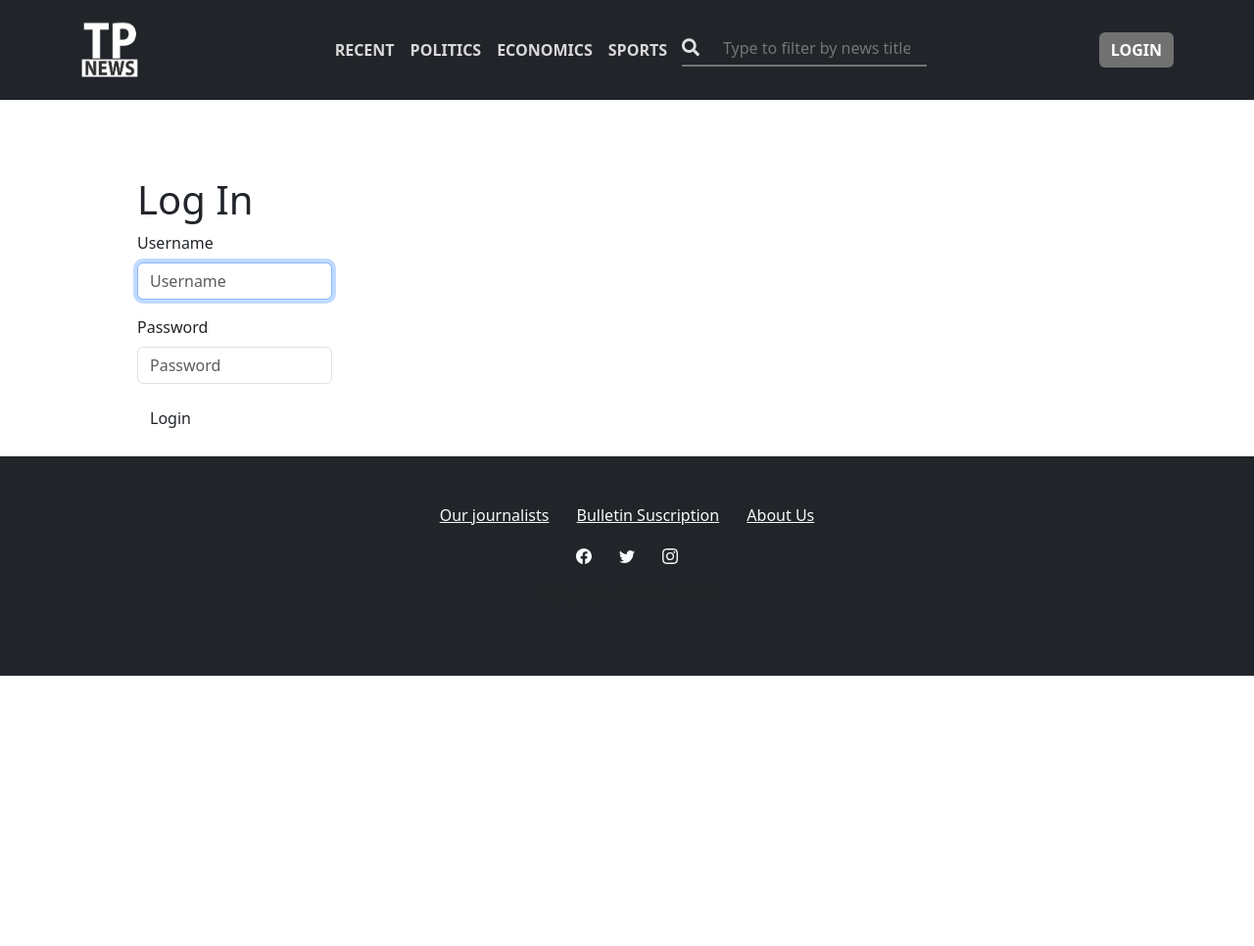
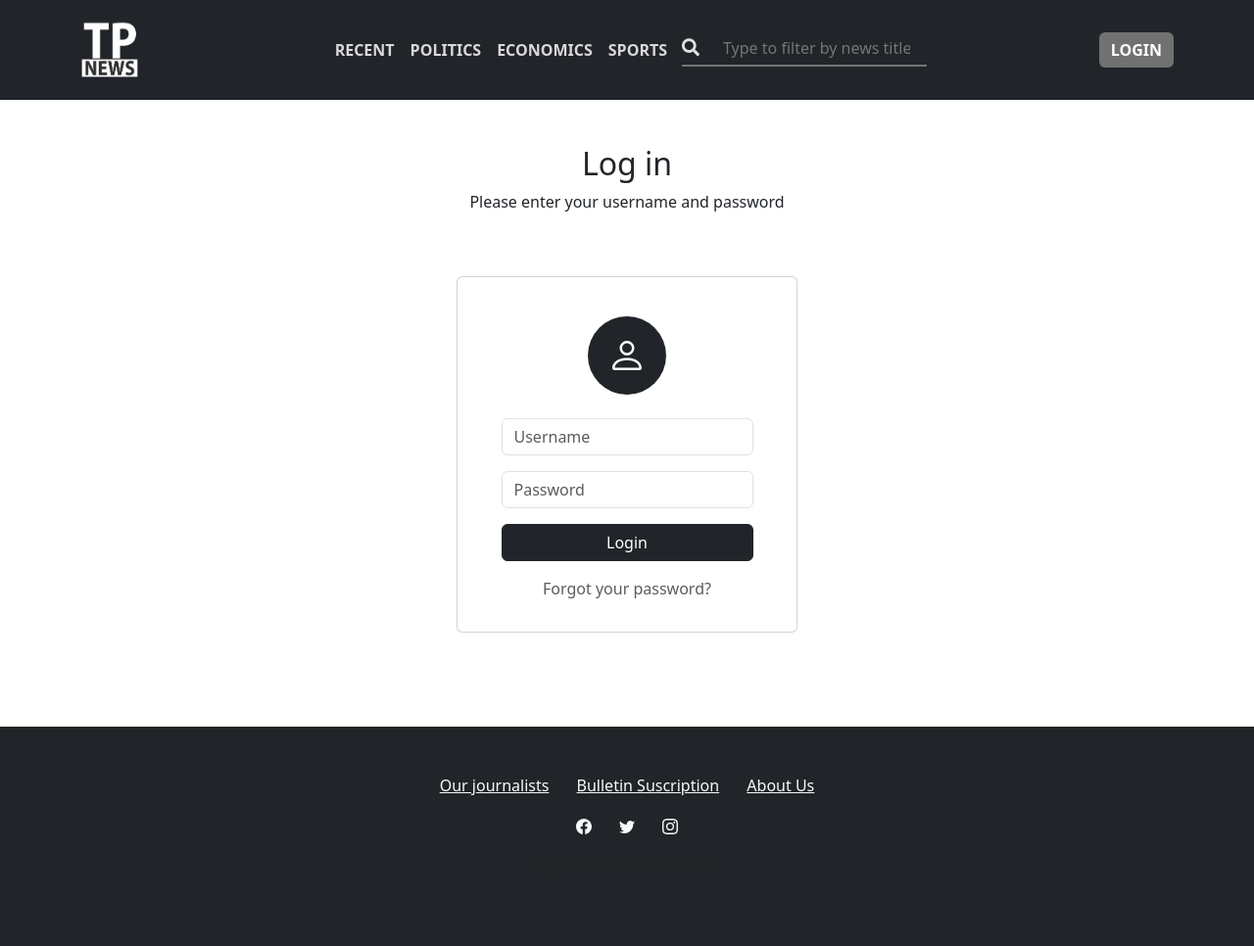
Before and after one commit to davidfernndez775/tp_news, a Django app: page /accounts/login/ in a window 1280 px wide. Shown: the whole page at 98% size. Before the commit the page ends 690 px from the top, so only its background shows below. Run offline with Django 4.2, Linux system fonts and the light colour scheme; some libraries are stand-ins or nearby versions.

Commit message:
login and logout

```diff
--- a/TP_news/settings.py
+++ b/TP_news/settings.py
@@ -131,8 +131,8 @@ STATICFILES_DIRS = [BASE_DIR/"static/",]
 MEDIA_URL = '/media/'
 MEDIA_ROOT = BASE_DIR.joinpath('media')
 
-LOGIN_REDIRECT_URL = 'news_service:board'
-LOGOUT_REDIRECT_URL = 'news_list'
+LOGIN_REDIRECT_URL = 'news_service:news_list'
+LOGOUT_REDIRECT_URL = 'news_service:news_list'
 
 INTERNAL_IPS = ['127.0.0.1']
 
--- a/accounts/templates/accounts/login.html
+++ b/accounts/templates/accounts/login.html
@@ -1,12 +1,54 @@
 {% extends "base.html" %}
-{% load bootstrap5 %}
 {% block content %}
-    <div class="container">
-        <h1>Log In</h1>
-        <form action="" method="post">
-            {% csrf_token %}
-            {% bootstrap_form form %}
-            <input type="submit" class="btn btn-default" value="Login">
-        </form>
-    </div>
+    <section class="position-relative py-4 py-xl-5" id="login-container">
+        <div class="container">
+            <div class="row mb-5">
+                <div class="col-md-8 col-xl-6 text-center mx-auto">
+                    <h2>Log in</h2>
+                    <p class="w-lg-50">Please enter your username and password</p>
+                </div>
+            </div>
+            <div class="row d-flex justify-content-center">
+                <div class="col-md-6 col-xl-4">
+                    <div class="card mb-5">
+                        <div class="card-body d-flex flex-column align-items-center">
+                            <div class="bs-icon-xl bs-icon-circle bs-icon-primary bs-icon my-4"
+                                 id="login-circle">
+                                <svg xmlns="http://www.w3.org/2000/svg"
+                                     width="1em"
+                                     height="1em"
+                                     fill="currentColor"
+                                     viewBox="0 0 16 16"
+                                     class="bi bi-person">
+                                    <path d="M8 8a3 3 0 1 0 0-6 3 3 0 0 0 0 6Zm2-3a2 2 0 1 1-4 0 2 2 0 0 1 4 0Zm4 8c0 1-1 1-1 1H3s-1 0-1-1 1-4 6-4 6 3 6 4Zm-1-.004c-.001-.246-.154-.986-.832-1.664C11.516 10.68 10.289 10 8 10c-2.29 0-3.516.68-4.168 1.332-.678.678-.83 1.418-.832 1.664h10Z">
+                                    </path>
+                                </svg>
+                            </div>
+                            <form class="text-center" method="post">
+                                {% csrf_token %}
+                                <div class="mb-3">
+                                    <input class="form-control"
+                                           type="username"
+                                           name="username"
+                                           placeholder="Username">
+                                </div>
+                                <div class="mb-3">
+                                    <input class="form-control"
+                                           type="password"
+                                           name="password"
+                                           placeholder="Password">
+                                </div>
+                                <div class="mb-3">
+                                    <button class="btn btn-primary d-block w-100"
+                                            type="submit"
+                                            id="login-button2">Login</button>
+                                </div>
+                                <p class="text-muted">Forgot your password?</p>
+                            </form>
+                        </div>
+                    </div>
+                </div>
+            </div>
+        </div>
+    </section>
 {% endblock content %}
--- a/accounts/templates/accounts/signup.html
+++ b/accounts/templates/accounts/signup.html
@@ -0,0 +1,6 @@
+{% extends "base.html" %}
+{% block content %}
+    <div class="container">
+        <p>signup</p>
+    </div>
+{% endblock content %}
--- a/news_service/forms.py
+++ b/news_service/forms.py
@@ -1,10 +1,10 @@
 from typing import Any
-from accounts.forms import UserCreateForm
+# from accounts.forms import UserCreateForm
 from django import forms
 from . import models
 
 
-class JournalistCreateForm(UserCreateForm, forms.ModelForm):
+class JournalistCreateForm(forms.ModelForm):
     class Meta:
         fields = ('photo', 'description')
         model = models.Journalist
--- a/news_service/templates/news_service/news_detail.html
+++ b/news_service/templates/news_service/news_detail.html
@@ -1,8 +1,8 @@
-{% extends "base.html" %}
+{% extends "base_with_sidebar.html" %}
 {% block title %}
     {{ post.slug }}
 {% endblock title %}
-{% block content %}
+{% block main_content %}
     <div class="container" id="news_header">
         <img src="{{ post.image.url }}" width="100%">
         <h3>{{ post.title }}</h3>
@@ -15,7 +15,7 @@
         <p>Author: {{ post.author.user.firstname }}</p>
         <p>{{ post.author.description }}</p>
     </div>
-{% endblock content %}
+{% endblock main_content %}
 {% comment %} Sidebar {% endcomment %}
 {% block sidebar %}
     <div class="container" id="sidebar-container">{% include "news_service/sidebar.html" %}</div>
--- a/news_service/templates/news_service/news_list.html
+++ b/news_service/templates/news_service/news_list.html
@@ -1,8 +1,8 @@
-{% extends "base.html" %}
+{% extends "base_with_sidebar.html" %}
 {% block title %}
     Home
 {% endblock title %}
-{% block content %}
+{% block main_content %}
     <div class="row gy-4 row-col-1 row-cols-md-2">
         {% for post in post_list|slice:":4" %}
             {% comment %} se agrega el slice para limitar la cantidad de resultados {% endcomment %}
@@ -34,7 +34,7 @@
             </div>
         {% endfor %}
     </div>
-{% endblock content %}
+{% endblock main_content %}
 {% comment %} Sidebar {% endcomment %}
 {% block sidebar %}
     <div class="container" id="sidebar-container">{% include "news_service/sidebar.html" %}</div>
--- a/news_service/templates/news_service/sidebar.html
+++ b/news_service/templates/news_service/sidebar.html
@@ -1,4 +1,3 @@
-{% block sidebar %}
 <div class="card" id="side-card">
     <h4 id="side-title">MOST COMMENT NEWS</h4>
     <ul>
@@ -15,4 +14,3 @@
         <li>trending3</li>
     </ul>
 </div>
-{% endblock sidebar %}
--- a/news_service/urls.py
+++ b/news_service/urls.py
@@ -6,5 +6,5 @@ app_name = 'news_service'
 urlpatterns = [
     path('', views.NewsListView.as_view(), name='news_list'),
     path('post/<slug:slug>', views.NewsDetailView.as_view(), name='news_detail'),
-    path('board/', views.BoardView.as_view(), name='board'),
+    path('board/<slug:slug>', views.BoardView.as_view(), name='board'),
 ]
--- a/news_service/views.py
+++ b/news_service/views.py
@@ -5,6 +5,9 @@ from django.contrib.auth.mixins import LoginRequiredMixin, PermissionRequiredMix
 from django.urls import reverse
 from django.views import generic
 from . import models
+from django.contrib.auth import get_user_model
+User = get_user_model()  # nopep8
+
 
 # Create your views here.
 
@@ -19,5 +22,6 @@ class NewsDetailView(generic.DetailView):
     template_name = 'news_service/news_detail.html'
 
 
-class BoardView(LoginRequiredMixin, generic.TemplateView):
+class BoardView(LoginRequiredMixin, generic.DetailView):
+    model = models.Journalist
     template_name = 'news_service/board.html'
--- /dev/null
+++ b/static/assets/css/Login-Form-Basic-icons.css
@@ -0,0 +1,56 @@
+.bs-icon {
+  --bs-icon-size: .75rem;
+  display: flex;
+  flex-shrink: 0;
+  justify-content: center;
+  align-items: center;
+  font-size: var(--bs-icon-size);
+  width: calc(var(--bs-icon-size) * 2);
+  height: calc(var(--bs-icon-size) * 2);
+  color: var(--bs-primary);
+}
+
+.bs-icon-xs {
+  --bs-icon-size: 1rem;
+  width: calc(var(--bs-icon-size) * 1.5);
+  height: calc(var(--bs-icon-size) * 1.5);
+}
+
+.bs-icon-sm {
+  --bs-icon-size: 1rem;
+}
+
+.bs-icon-md {
+  --bs-icon-size: 1.5rem;
+}
+
+.bs-icon-lg {
+  --bs-icon-size: 2rem;
+}
+
+.bs-icon-xl {
+  --bs-icon-size: 2.5rem;
+}
+
+.bs-icon.bs-icon-primary {
+  color: var(--bs-white);
+  background: var(--bs-primary);
+}
+
+.bs-icon.bs-icon-primary-light {
+  color: var(--bs-primary);
+  background: rgba(var(--bs-primary-rgb), .2);
+}
+
+.bs-icon.bs-icon-semi-white {
+  color: var(--bs-primary);
+  background: rgba(255, 255, 255, .5);
+}
+
+.bs-icon.bs-icon-rounded {
+  border-radius: .5rem;
+}
+
+.bs-icon.bs-icon-circle {
+  border-radius: 50%;
+}
--- a/static/assets/css/my_styles.css
+++ b/static/assets/css/my_styles.css
@@ -33,6 +33,10 @@
   padding-left: 7px;
 }
 
+.custom-search-input {
+  color: rgb(239, 239, 239);
+}
+
 #login-button {
   background: rgb(113, 113, 113);
   border-style: none;
@@ -61,24 +65,104 @@
   background-color: aliceblue;
 }
 
-#news-container{
+#news-container {
   margin-bottom: 5%;
 }
 
-#side-card{
+#side-card {
   width: 18rem;
   margin-bottom: 5%;
 }
 
-#side-title{
+#side-title {
   color: rgb(218, 216, 216);
   font-weight: bold;
   font-size: 1rem;
   background-color: #212529;
 }
 
-#welcome{
+#welcome {
   color: rgb(218, 216, 216);
   font-weight: bold;
   font-size: 1rem;
 }
+
+.profile-card {
+  padding-top: 50px;
+  text-align: center;
+  margin-bottom: 15px;
+  border: 1px solid #212529;
+}
+
+.profile-back {
+  background-color: #212529;
+  height: 150px;
+  margin-bottom: -75px;
+}
+
+.profile-pic {
+  width: 150px;
+  height: 150px;
+  margin-bottom: 10px;
+}
+
+.rounded-circle {
+  border-radius: 50% !important;
+}
+
+.profile-name {
+  background-color: #212529;
+  color: #fff;
+  font-family: "Actor", sans-serif;
+  font-size: 16px;
+  font-weight: bold;
+  padding: 5px 0;
+  border-radius: 100px;
+  max-width: 300px;
+  margin: 0 auto 10px auto;
+}
+
+.profile-bio {
+  margin-bottom: 10px;
+  padding: 10px;
+}
+
+.profile-card .social-list {
+  list-style: none;
+  padding: 0;
+  margin-bottom: 20px;
+}
+
+.profile-card .social-list li i {
+  background-color: #212529;
+  color: #fff;
+  padding: 10px 11px;
+  border-radius: 100%;
+}
+
+.justify-content-center {
+  justify-content: center !important;
+}
+
+.btn-toolbar {
+  display: flex;
+  flex-wrap: wrap;
+}
+
+#profile-button {
+  background-color: #212529;
+  border-color: #212529;
+}
+
+#login-container {
+  margin-top: 100px;
+}
+
+#login-circle {
+  background-color: #212529;
+}
+
+#login-button2 {
+  background-color: #212529;
+  border-color: #212529;
+}
--- a/templates/base.html
+++ b/templates/base.html
@@ -17,6 +17,7 @@
         <link rel="stylesheet" href="{% static "assets/css/Navbar-Centered-Links-icons.css" %}">
         <link rel="stylesheet" href="{% static "assets/css/Search-Input-Responsive-with-Icon.css" %}">
         <link rel="stylesheet" href="{% static "assets/css/Search-Input-responsive.css" %}">
+        <link rel="stylesheet" href="{% static "assets/css/Login-Form-Basic-icons.css" %}">
     </head>
     <body class="flex-column">
         <div class="navbar-container">
@@ -53,15 +54,19 @@
                                     <input class="float-start float-sm-end custom-search-input"
                                            type="search"
                                            id="search-text"
-                                           placeholder="Type to filter by news title"
-                                           style="color: rgb(239, 239, 239)">
+                                           placeholder="Type to filter by news title">
                                     <i class="fas fa-search float-start search-icon"></i>
                                 </div>
                             </li>
                         </ul>
                         {% if user.is_authenticated %}
                             <p class="navbar-text" id="welcome">Welcome: {{ user.username }}</p>
-                            <img src="{{ journalist.photo.url }}" alt="" width="30em" height="30em">
+                            <a href="{% url "news_service:board" slug=user.journalist.slug %}">
+                                <img src="{{ user.journalist.photo.url }}"
+                                     alt=""
+                                     width="30em"
+                                     height="30em">
+                            </a>
                         {% else %}
                             <a href="{% url 'accounts:login' %}">
                                 <button class="btn btn-primary" type="button" id="login-button">
@@ -74,17 +79,9 @@
             </nav>
         </div>
         {% comment %} para hacer responsive columns {% endcomment %}
-        <div class="container-fluid body-container" id="content-div">
-            <div class="row">
-                <div class="col-12 col-sm-12 col-md-9">
-                    {% block content %}
-                    {% endblock content %}
-                </div>
-                <div class="col-12 col-sm-12 col-md-3">
-                    {% block sidebar %}
-                    {% endblock sidebar %}
-                </div>
-            </div>
+        <div class="container">
+            {% block content %}
+            {% endblock content %}
         </div>
         <div class="footer-container">
             <footer class="text-center bg-dark" id="footer-area">
```
Also changed, not shown: news_service/admin.py (+17 -1 lines), news_service/models.py (+5 -6 lines), news_service/templates/news_service/board.html (+32 -2 lines), templates/base_with_sidebar.html (added, +15 -0 lines), news_service/migrations/0006_remove_journalist_journalist_id_and_more.py (added). Lines whose indentation alone changed are shown as unchanged.
